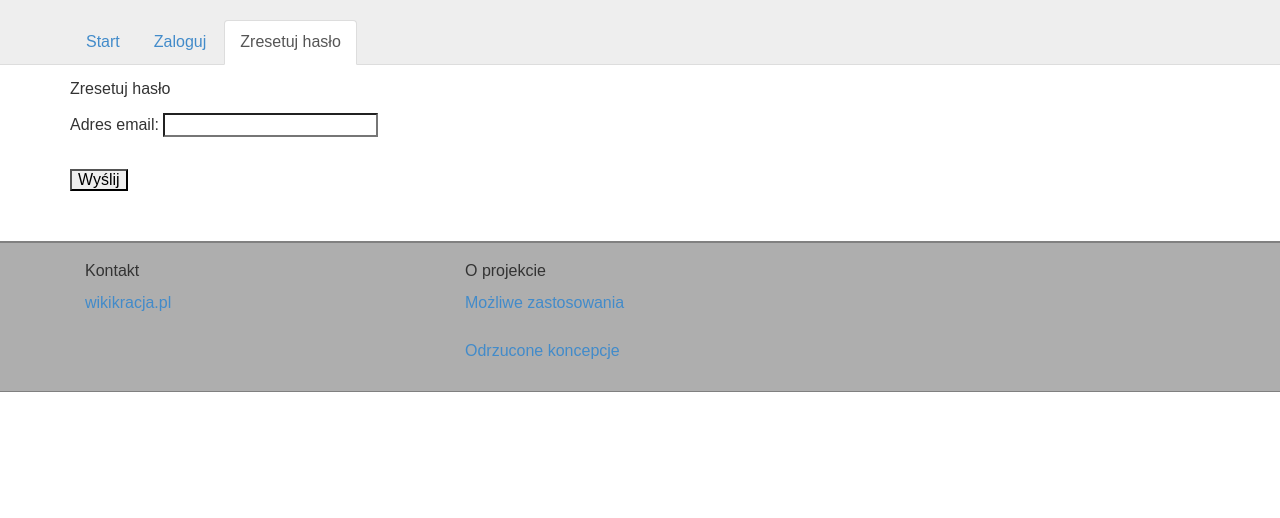
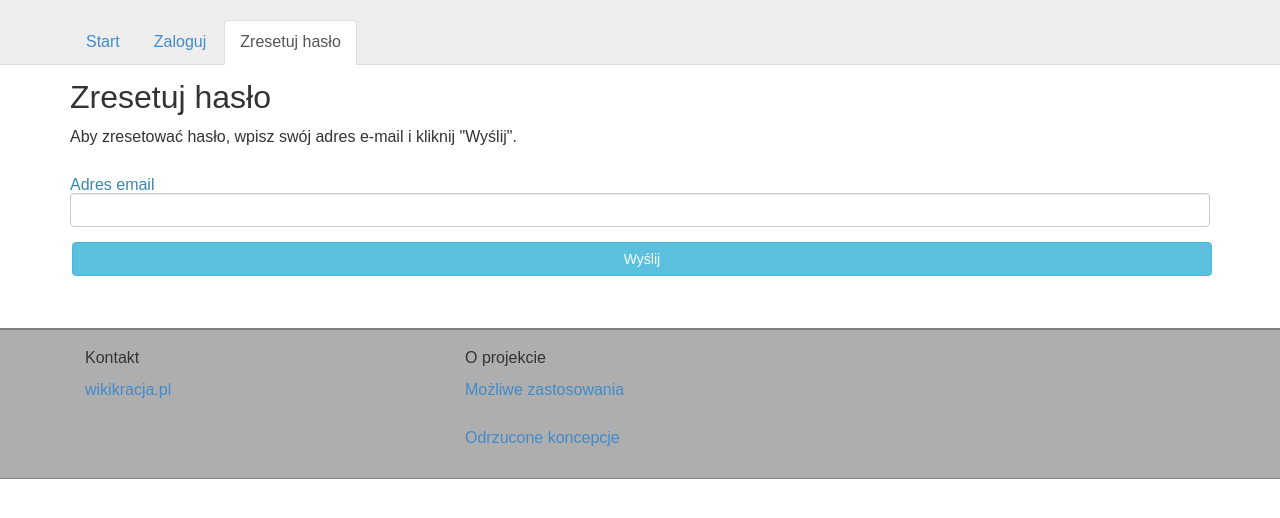
Before and after one commit to soma115/wikikracja, a Django app: page /password_reset/ in a window 1280 px wide. Shown: the top 518 px of the page. Run offline with Django 3.2, Linux system fonts and the light colour scheme; some libraries are stand-ins or nearby versions.

Commit message:
Change templates

```diff
--- a/home/templates/home/password_reset_form.html
+++ b/home/templates/home/password_reset_form.html
@@ -1,10 +1,18 @@
 {% extends 'home/base.html' %}
 
 {% block content %}
-  <h3>Zresetuj hasło</h3>
-  <form method="post">
-    {% csrf_token %}
-    {{ form.as_p }}
-    <button type="submit">Wyślij</button>
-  </form>
+<div class="row">
+  <h3 class="title">Zresetuj hasło</h3>
+  <p>Aby zresetować hasło, wpisz swój adres e-mail i kliknij "Wyślij".</p>
+</div>
+<div class="row">
+    <form method="post">
+      {% csrf_token %}
+      <div class="form-group">
+        <label for="{{form.email.name}}" class="text-info">{{form.email.label}}</label><br>
+        <input type="text" name="{{form.email.name}}" class="form-control" id="{{form.email.auto_id}}" required="">
+      </div>
+      <button type="submit" class="btn btn-info btn-block m-2">Wyślij</button>
+    </form>
+</div>
 {% endblock %}
```
